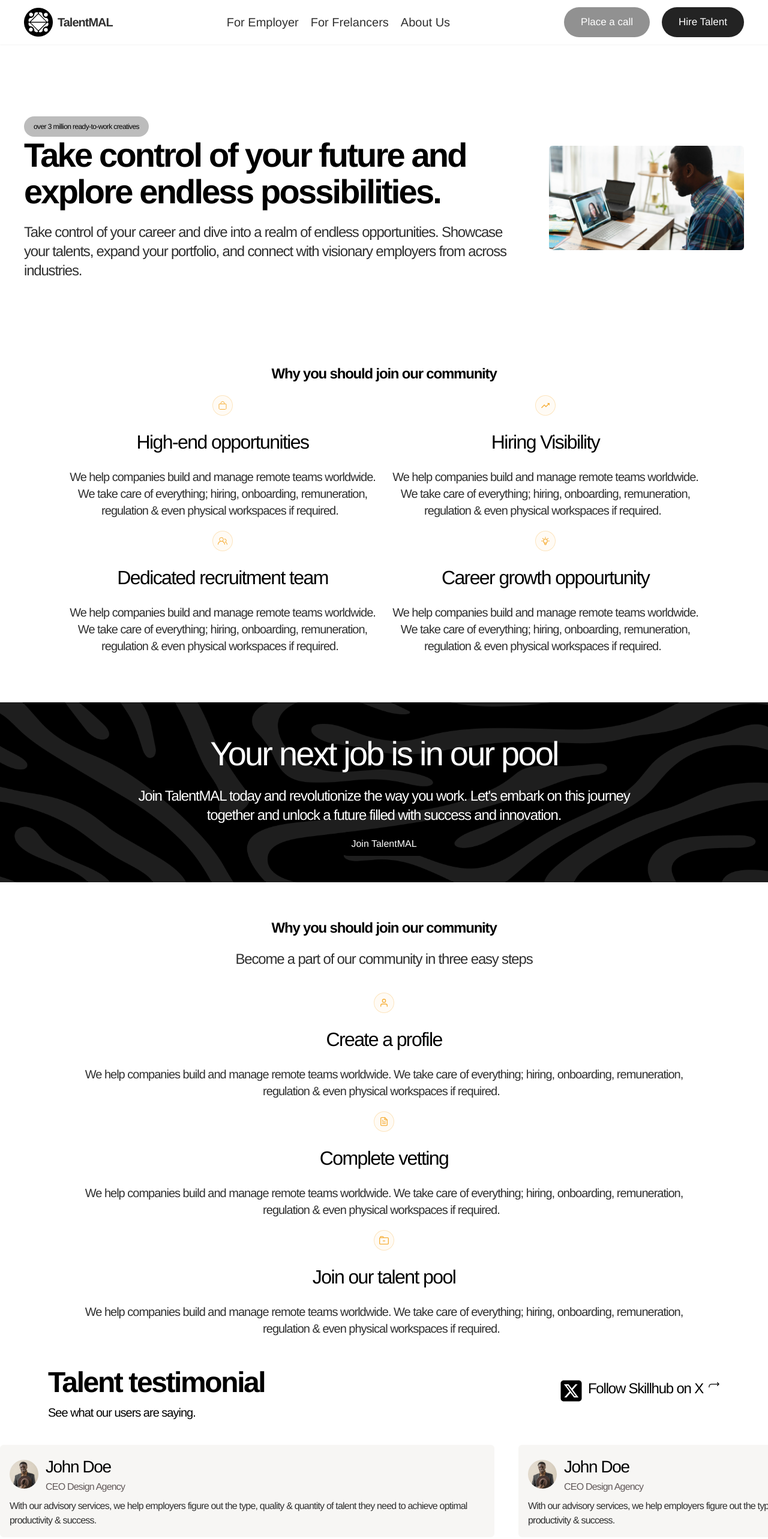
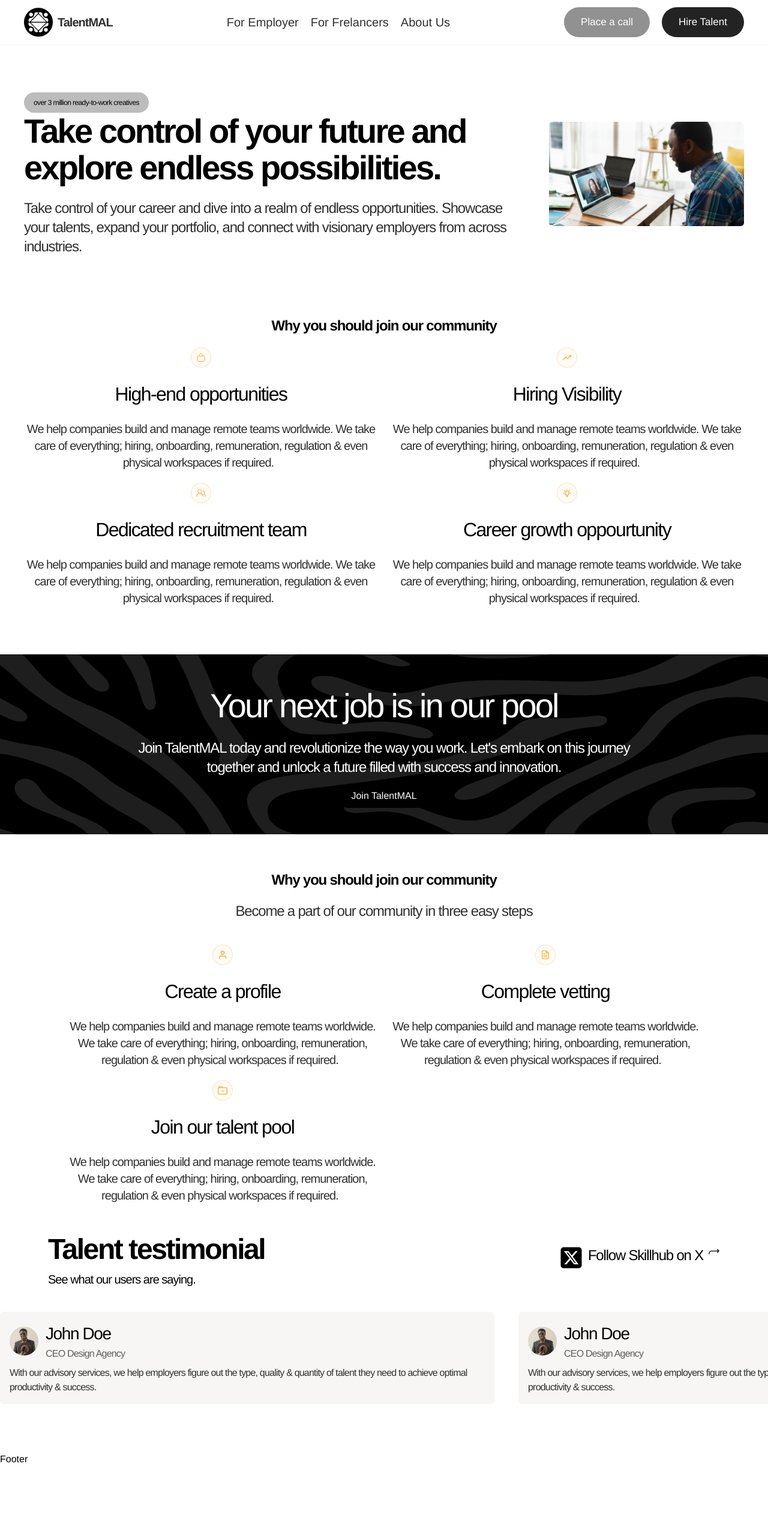
Before and after one commit to GABRIELOFGOD/TALENTMAL, a React (Vite) app: page /freelancer in a window 1280 px wide. Shown: the top 2566 px of the page at 60% size. After the commit the page ends 2445 px from the top, so only its background shows below. Built offline with nearby package versions, Linux system fonts and the light colour scheme.

Commit message:
GOD BE PRAISED

```diff
--- a/pages/Freelancer.tsx
+++ b/pages/Freelancer.tsx
@@ -9,7 +9,7 @@ import TestimonyCard from '../components/TestimonyCard'
 const Freelancer = () => {
   return (
     <div className=" py-10">
-      <div className="flex px-10 py-20 gap-10">
+      <div className="flex px-10 py-10 gap-10">
         <div className="">
           <p className="text-black w-fit font-normal text-[12px] rounded-full py-2 px-4 bg-bgGray bg-opacity-30">over 3 million ready-to-work creatives</p>
           <p className="text-[56px] font-semibold tracking-tighter mb-5 leading-[61.6px]">Take control of your future and explore endless possibilities.</p>
@@ -19,7 +19,7 @@ const Freelancer = () => {
       </div>
       <div className="w-full py-10 flex flex-col justify-between">
         <p className="font-bold text-center py-5 text-2xl">Why you should join our community</p>
-        <div className="flex md:grid md:grid-cols-2 px-28 justify-between gap-5 flex-wrap">
+        <div className="flex md:grid md:grid-cols-2 px-10 justify-between gap-5 flex-wrap">
           {whyJoin.map((why, i) => (
             <WhyJoinCard
               key={i}
@@ -42,7 +42,7 @@ const Freelancer = () => {
           <p className="font-bold text-center py-5 text-2xl">Why you should join our community</p>
           <p className='text-2xl text-light text-center'>Become a part of our community in three easy steps</p>
         </div>
-        <div className="flex px-28 justify-center py-10 gap-5 flex-wrap">
+        <div className="flex px-28 md:grid md:grid-cols-2 justify-center py-10 gap-5 flex-wrap">
           {talentPool.map((why, i) => (
             <WhyJoinCard
               key={i}
```
